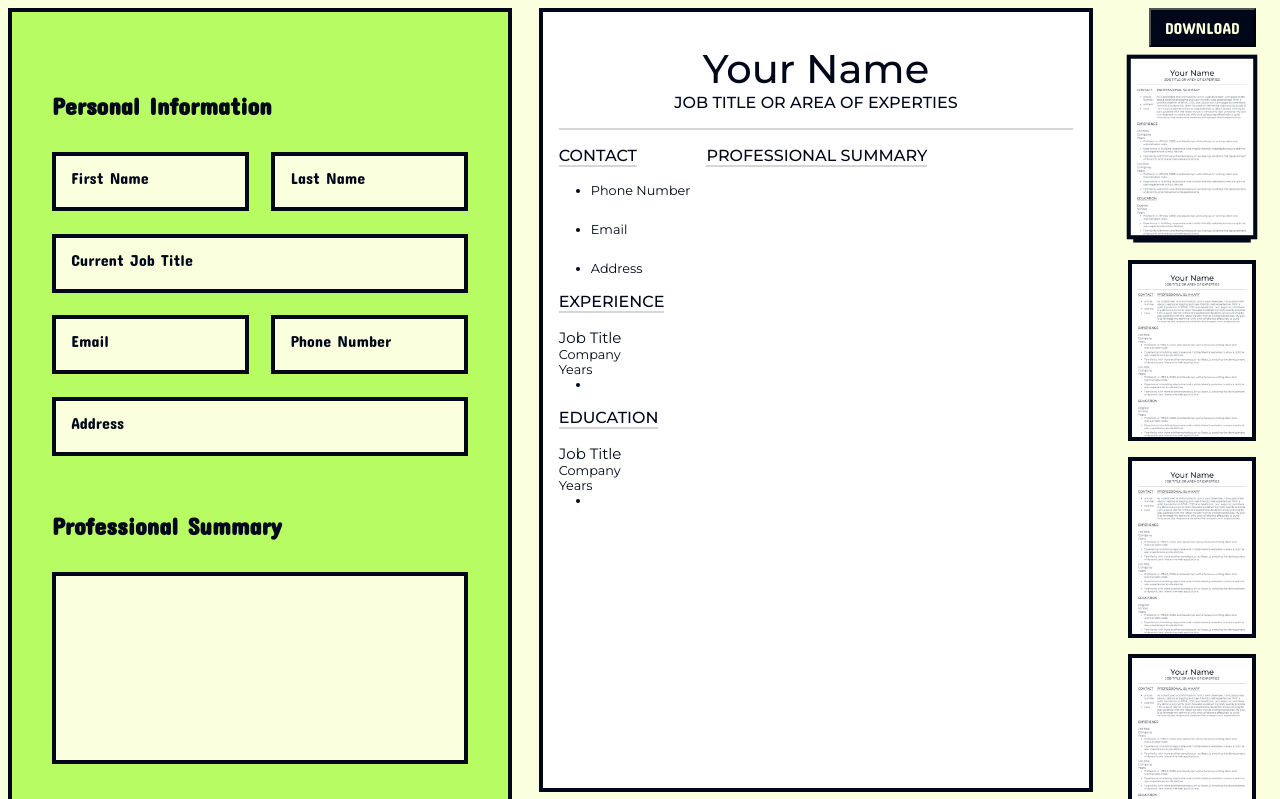
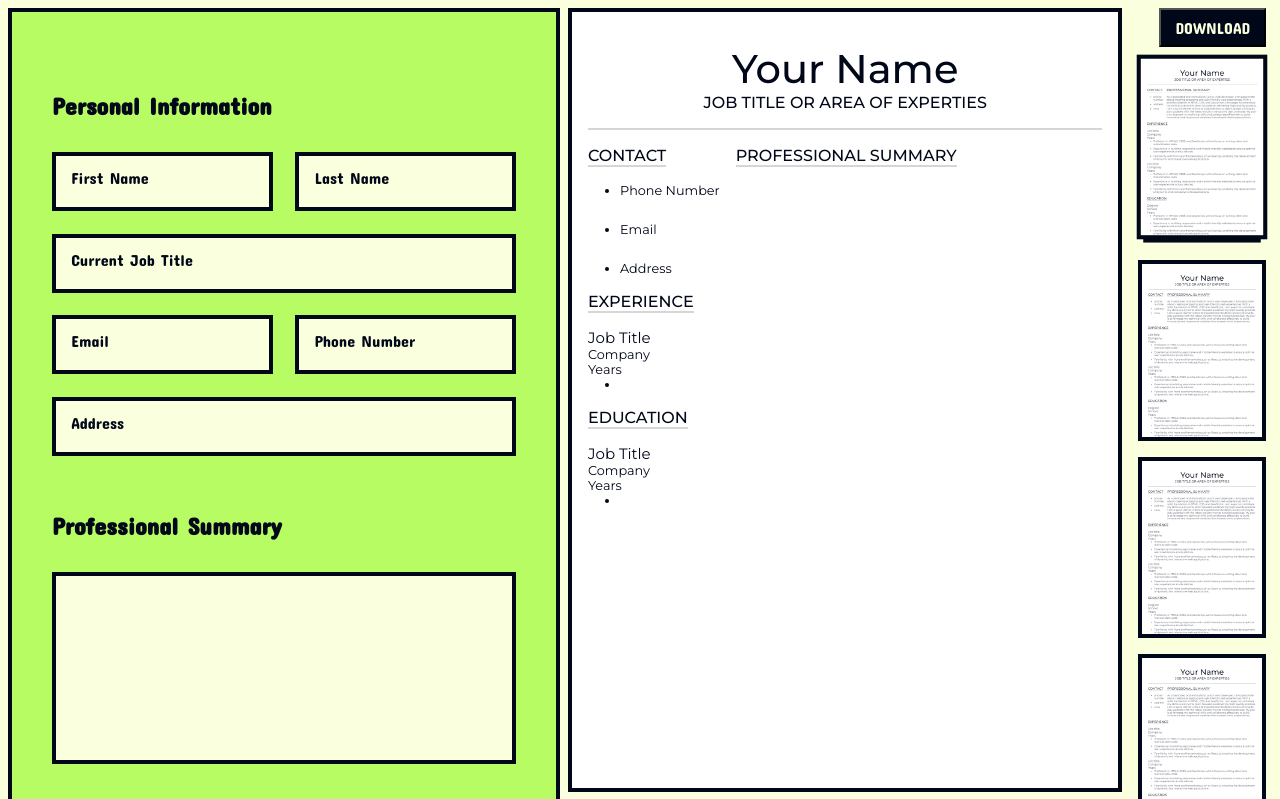
Before and after one commit to ADjoudi/resume, a React (Vite) app: page / in a window 1280 px wide. Shown: the top 799 px of the page. Built offline with nearby package versions, Linux system fonts and the light colour scheme.

Commit message:
made sizing changes

```diff
--- a/src/App.css
+++ b/src/App.css
@@ -37,6 +37,7 @@ body {
   display: flex;
   align-items: center;
   justify-content: center;
+  min-width: 35rem;
   width: 40vw;
 }
 
```
